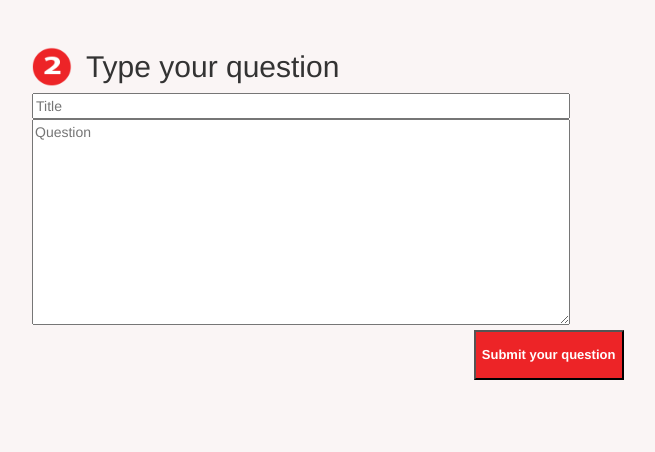
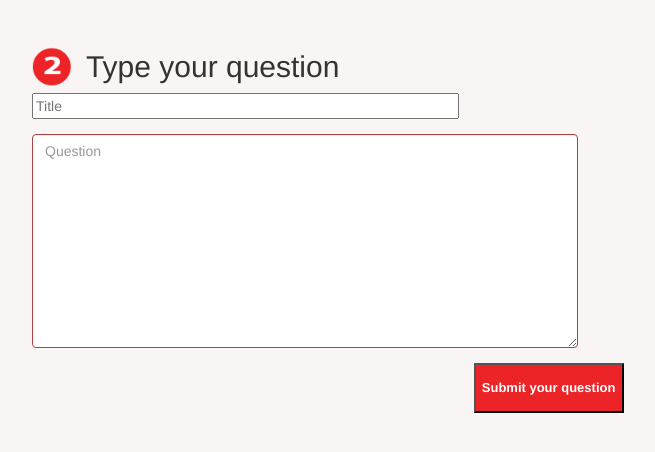
Before and after one commit to 2094131h/peer_reply, a Django app: template peer_reply_project/templates/peer_reply/ask.html in a window 1280 px wide. Shown: the part 50-502 px from the top of the page, without its empty margins (224-879 px from the left). Run offline with Django 3.2, Linux system fonts and the light colour scheme; the template is opened without the code that fills it: values that come from a table or form of the project are taken from there, others are empty; some libraries are stand-ins or nearby versions.

Commit message:
added error handling to ask

```diff
--- a/peer_reply_project/peer_reply/forms.py
+++ b/peer_reply_project/peer_reply/forms.py
@@ -16,12 +16,13 @@ class CourseForm(forms.ModelForm):
 
 
 class QuestionForm(forms.ModelForm):
-    title = forms.CharField(max_length=128, help_text="Please enter question title.")
+    title = forms.CharField(max_length=128, help_text="Please enter question title.", required=True)
     body = forms.Textarea()
     views = forms.IntegerField(widget=forms.HiddenInput(), initial=0)
+    course = forms.CharField(max_length=128,widget=forms.HiddenInput())
     slug = forms.CharField(widget=forms.HiddenInput(), required=False)
 
-
+    error_css_class = 'error'
     # An inline class to provide additional information on the form.
     class Meta:
         # Provide an association between the ModelForm and a model
--- a/peer_reply_project/templates/peer_reply/ask.html
+++ b/peer_reply_project/templates/peer_reply/ask.html
@@ -94,13 +94,18 @@
             <h2 class="ask-form-header-inner">Type your question</h2></div>
                     {% render_field form.course  value="" id="ask-course-input" %}
                 <div class="controls">
-                    {% render_field form.title placeholder="Title" size="82" %}
+                    <div class="form-group has-error col-sm-10">
+                    {{ form.title.errors }}
+                    {% render_field form.title placeholder="Title"  %}
+                        </div>
                 </div>
             </div>
             <div class="control-group">
                 <div class="controls">
+                    <div class="form-group has-error col-sm-9">
                     {{ form.body.errors }}
-                    {% render_field form.body rows="10" cols="80" placeholder="Question" %}
+                    {% render_field form.body  class="form-control" rows="10" cols="80" placeholder="Question" %}
+                        </div>
                 </div>
             </div>
             <input type="submit" value="Submit your question" class="submit" id="question-submit"/>
```
Also changed, not shown: 1 other file.
